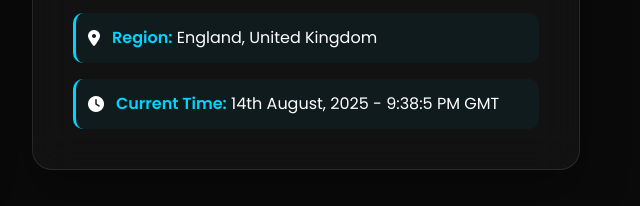
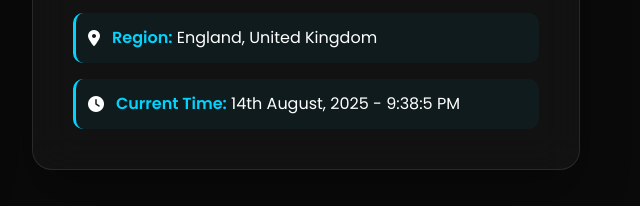
Before and after one commit to casual-cs/casual-cs.github.io, a plain HTML site: page index.html in a window 1280 px wide. Shown: the part 1394-1600 px from the top of the page, 640-1280 px from the left. Drawn offline with Linux system fonts and the light colour scheme.

Commit message:
Update index.html

```diff
--- a/index.html
+++ b/index.html
@@ -833,7 +833,7 @@
             const londonTimeZone = formatter.formatToParts(now).find(part => part.type === 'timeZoneName')?.value;
             const timezone = londonTimeZone === 'BST' || londonTimeZone?.includes('BST') ? 'BST' : 'GMT';
 
-            const time = `${hours}:${minutes}:${seconds} ${ampm} ${timezone}`;
+            const time = `${hours}:${minutes}:${seconds} ${ampm}`;
             document.getElementById('time').textContent = `${day} ${month}, ${year} - ${time}`;
         }
 
```
